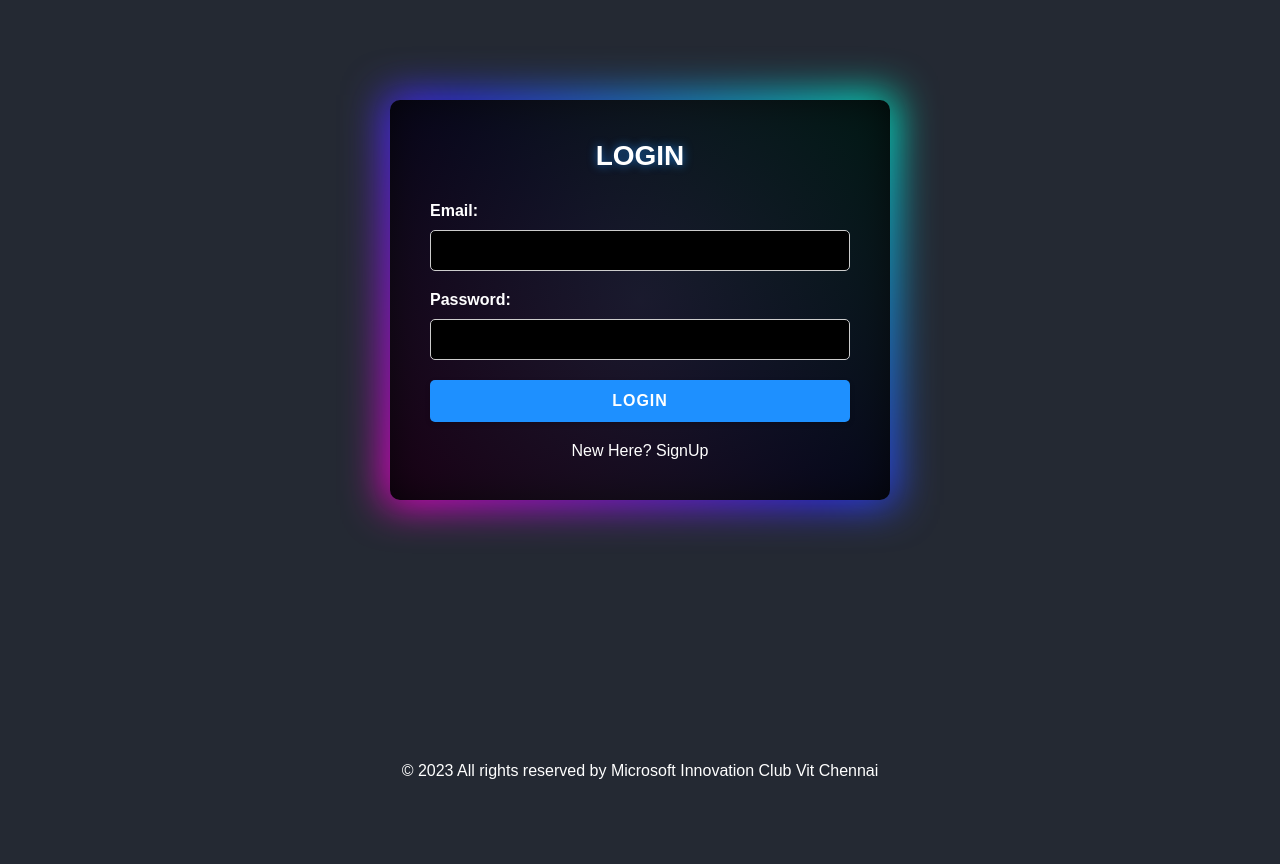
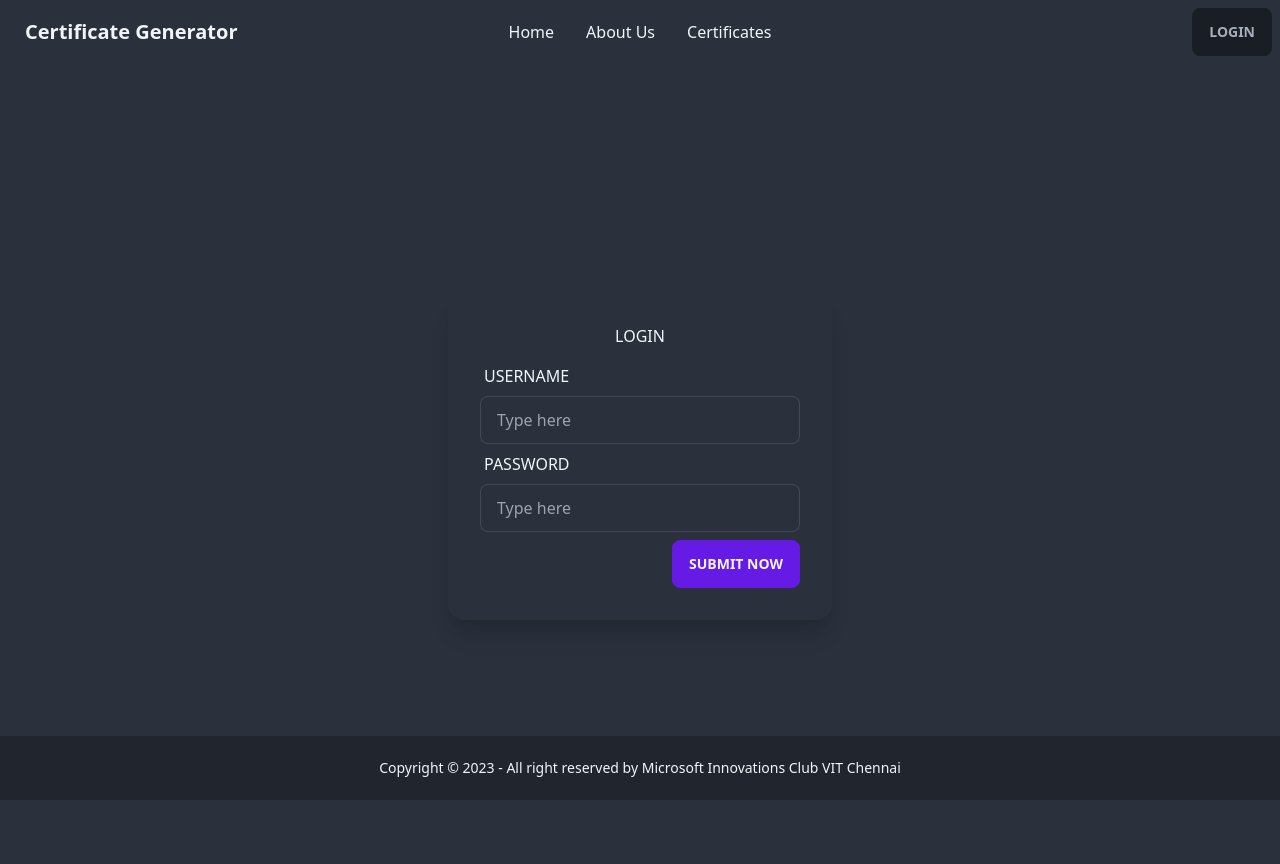
Before and after one commit to muhd-kifayath/Certificate-Generator, a Flask app: page /login/ in a window 1280 px wide. Before the commit the page ends 779 px from the top, so only its background shows below. Run offline with Flask 3, Linux system fonts and the light colour scheme; some libraries are stand-ins or nearby versions.

```diff
--- a/Templates/login.html
+++ b/Templates/login.html
@@ -1,151 +1,88 @@
-<!DOCTYPE html>
 <html data-theme="dark">
   <head>
-  <title>LOGIN</title>
-  <style>
-    * {
-      margin: 0;
-      padding: 0;
-      box-sizing: border-box;
-    }
-    body {
-      display: flex;
-      flex-direction: column; /* Added */
-      justify-content: space-between; /* Added */
-      min-height: 100vh;
-      font-family: Arial, sans-serif;
-      background-color: rgb(36,41,51);
-    }
-    .container {
-      width: 500px;
-      margin: 100px auto;
-      padding: 40px;
-      background: radial-gradient(circle, rgba(23, 23, 23, 0.9) 0%, rgba(0, 0, 0, 0.9) 100%);
-      border-radius: 10px;
-      box-shadow: 0 0 20px rgba(0, 0, 0, 0.1);
-      text-align: center;
-      position: relative;
-    }
-    .container:before {
-      content: "";
-      position: absolute;
-      top: -5px;
-      left: -5px;
-      right: -5px;
-      bottom: -5px;
-      background: linear-gradient(45deg, #ff00cc, #3333ff, #00ffcc);
-      z-index: -1;
-      filter: blur(20px);
-    }
-    h2 {
-      text-align: center;
-      font-size: 28px;
-      color: #fff;
-      margin-bottom: 30px;
-      text-shadow: 0 0 10px rgba(30, 144, 255, 0.7);
-    }
-    .form-group {
-      margin-bottom: 20px;
-    }
-    .form-group label {
-      display: block;
-      margin-bottom: 10px;
-      font-weight: bold;
-      color: #fff;
-      text-align: left;
-    }
-    .form-group input {
-      width: 100%;
-      padding: 12px;
-      border: 1px solid #ccc;
-      border-radius: 5px;
-      transition: border-color 0.3s ease;
-      background-color: #000;
-      color: #fff;
-    }
+    <title>Certificate Generator</title>
+    <script src="https://cdn.tailwindcss.com"></script>
+    <link
+      href="https://cdn.jsdelivr.net/npm/daisyui@2.51.6/dist/full.css"
+      rel="stylesheet"
+      type="text/css"
+    />
+  </head>
 
-    .form-group input:hover {
-  box-shadow: 0 4px 10px rgba(0, 0, 0, 0.2);
-  animation: glowing-border 1.5s infinite;
-}
+  <body class="text-slate-100">
+    <div class="navbar bg-base-100 text-slate-100">
+      <div class="navbar-start">
+        <div class="dropdown">
+          <label tabindex="0" class="btn btn-ghost lg:hidden">
+            <svg xmlns="http://www.w3.org/2000/svg" class="h-5 w-5" fill="none" viewBox="0 0 24 24" stroke="currentColor"><path stroke-linecap="round" stroke-linejoin="round" stroke-width="2" d="M4 6h16M4 12h8m-8 6h16" /></svg>
+          </label>
+          <ul tabindex="0" class="menu menu-compact dropdown-content mt-3 p-2 shadow bg-base-100 rounded-box w-52">
+            <li><a>Home</a></li>
+            <li tabindex="0">
+              <a class="justify-between">
+                Certificates
+                <svg class="fill-current" xmlns="http://www.w3.org/2000/svg" width="24" height="24" viewBox="0 0 24 24"><path d="M8.59,16.58L13.17,12L8.59,7.41L10,6L16,12L10,18L8.59,16.58Z"/></svg>
+              </a>
+              <ul class="p-2">
+                <li><a>View My Certificates</a></li>
+                <li><a>Download Certificate</a></li>
+              </ul>
+            </li>
+            <li><a>About Us</a></li>
+          </ul>
+        </div>
+        <a class="btn btn-ghost normal-case text-xl">Certificate Generator</a>
+      </div>
+      <div class="navbar-center hidden lg:flex">
+        <ul class="menu menu-horizontal px-1">
+          <li><a href="/">Home</a></li>
+          <li tabindex="0">
 
-    .form-group input:focus {
-      outline: none;
-      border-color: #1effe9;
-      border-width: 5px;
-    }
-    .form-group button {
-  width: 100%;
-  padding: 12px;
-  background-color: #1e90ff;
-  color: #fff;
-  border: none;
-  border-radius: 5px;
-  cursor: pointer;
-  transition: background-color 0.3s ease;
-  box-shadow: 0 2px 5px rgba(0, 0, 0, 0.2);
-  font-weight: bold;
-  text-transform: uppercase;
-  letter-spacing: 1px;
-  font-size: 16px;
-}
+          <li><a href="/about">About Us</a></li>
+          <li><a>Certificates</a></li>
+        </ul-->
+      </div>
+      <div class="navbar-end">
+        <a href="/login" class="btn">Login</a>
+      </div>
+    </div>
+    <div class="flex flex-col items-center justify-center w-screen h-screen">
+      <form action="/about" method="POST">
+      <div class="card w-96 bg-base-100 shadow-xl content-center">
+        <div class="card-body">
+          <div class = "label-text uppercase text-base font-medium text-center text-slate-100">Login</div>
+          <div class="form-control w-full max-w-xs">
+            <label class="label">
+              <span class="label-text uppercase text-base font-medium text-slate-100">Username</span>
+            </label>
+            <input
+              type="text"
+              placeholder="Type here"
+              class="input input-bordered w-full max-w-xs text-slate-100"
+              name="text_1"
+            />
+            <label class="label">
+              <span class="label-text uppercase text-base font-medium text-slate-100">Password</span>
+            </label>
+            <input
+              type="text"
+              placeholder="Type here"
+              class="input input-bordered w-full max-w-xs text-slate-100"
+              name="text_1"
+            />
 
-.form-group button:hover {
-  background-color: #007fff;
-  transform: translateY(5px);
-  box-shadow: 0 4px 10px rgba(0, 0, 0, 0.2);
-  animation: glowing-border 1.5s infinite;
-}
-
-@keyframes glowing-border {
-  0% {
-    box-shadow: 0 0 5px rgba(30, 144, 255, 0.3);
-  }
-  50% {
-    box-shadow: 0 0 20px rgba(30, 144, 255, 0.6);
-  }
-  100% {
-    box-shadow: 0 0 5px rgba(30, 144, 255, 0.3);
-  }
-}
-p{
-  color: white;
-}
-.link {
-    text-decoration: none;
-    color: white;
-    transition: color 0.3s ease, font-size 0.3s ease;
-  }
-
-  .link:hover {
-    /* color: aqua; */
-    font-size: 1.2em;
-    animation: bounce 0.3s;
-  }
-
-  </style>
-</head>
-<body>
-  <div class="container">
-    <h2>LOGIN</h2>
-    <form action="/login" method="POST">
-      <div class="form-group">
-        <label for="email">Email:</label>
-        <input type="email" id="email" name="email" required>
           </div>
-      <div class="form-group">
-        <label for="password">Password:</label>
-        <input type="password" id="password" name="password" required>
+          <div class="card-actions justify-end text-slate-100">
+            <button class="btn btn-primary text-slate-100 delay-300">Submit Now</button>
           </div>
-      <div class="form-group">
-        <button type="submit">Login</button>
         </div>
-      <a href="/signup" class="link">New Here? SignUp</a>
+      </div>
     </form>
     </div>
-
-  <footer style="text-align: center; margin-bottom: 20px; color: #fff;">
-    &copy; 2023 All rights reserved by Microsoft Innovation Club Vit Chennai
+      <footer class="footer footer-center p-4 bg-base-300 text-base-content absolute inset-x-0 bottom-0 h-16 text-slate-100">
+        <div>
+          <p>Copyright &copy; 2023 - All right reserved by Microsoft Innovations Club VIT Chennai</p>
+        </div>
       </footer>
   </body>
 </html>
```
Also changed, not shown: Templates/index.html (+11 -10 lines), Templates/signup.html (+7 -122 lines). Lines whose indentation alone changed are shown as unchanged.
